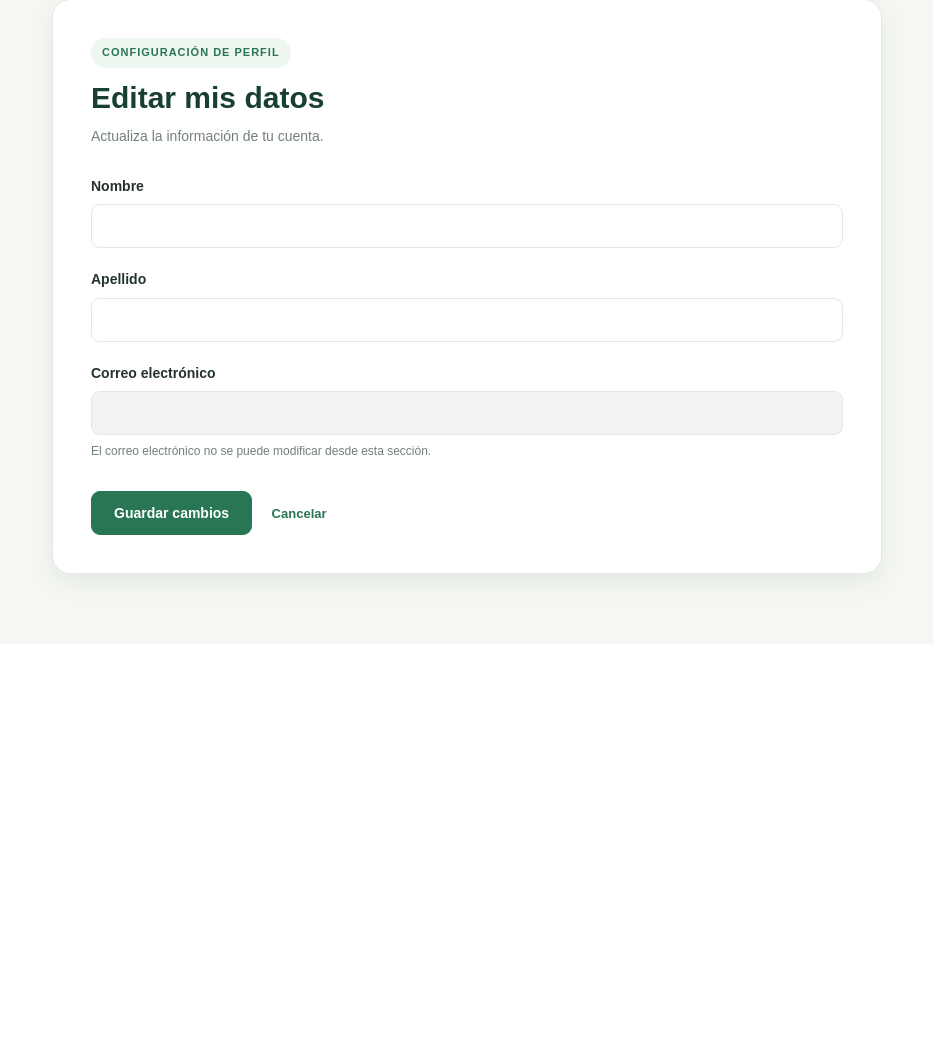
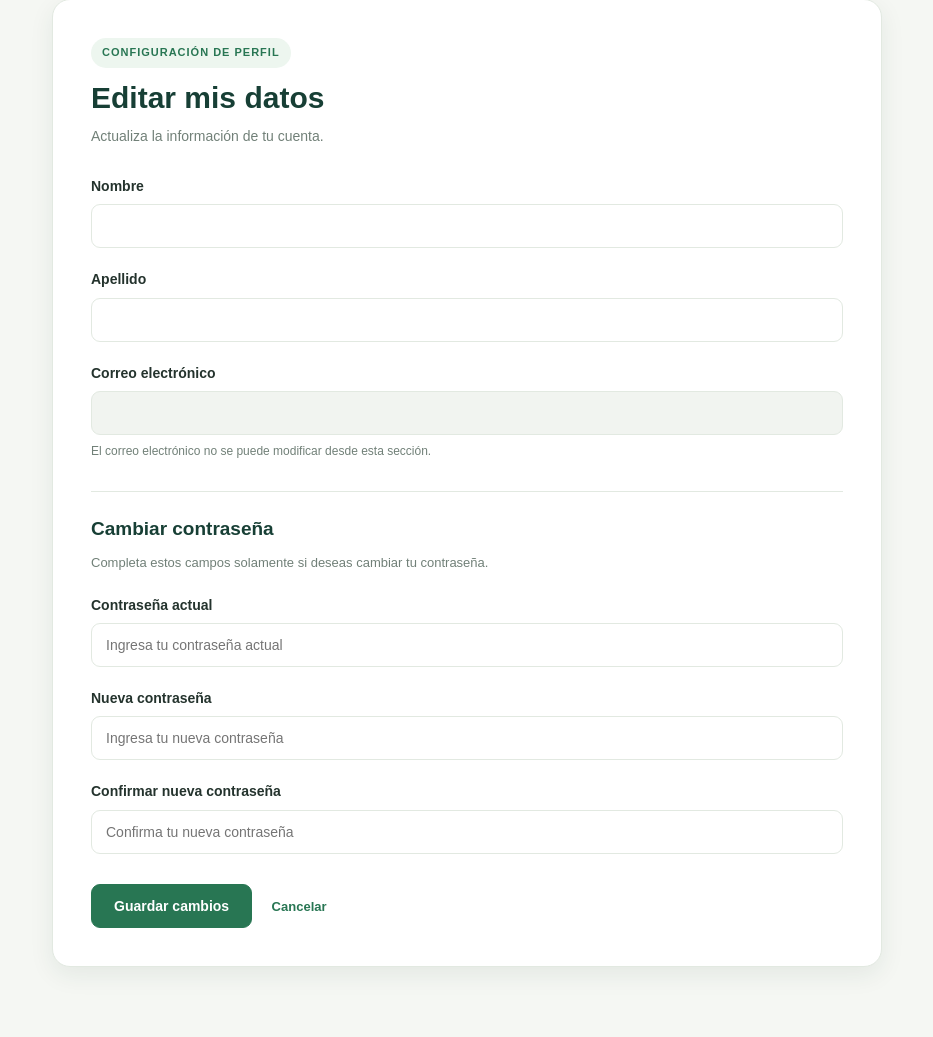
Before and after one commit to basto115/Pagina-Pricey, a Django app: page /mi-cuenta/editar/ in a window 1280 px wide. Shown: the part 159-1196 px from the top of the page, without its empty margins (173-1106 px from the left). Before the commit the page ends 761 px from the top, so only its background shows below. Run offline with Django 5.2, Linux system fonts and the light colour scheme; a user stored in the database is signed in.

Commit message:
cambio de contraseña y correos muehehe
(aun no le hago el css)

```diff
--- a/farmacia/static/farmacia/css/estilo.css
+++ b/farmacia/static/farmacia/css/estilo.css
@@ -1905,3 +1905,22 @@ button.btn-eliminar:hover {
     color: var(--texto-secundario);
     font-weight: 600;
 }
+
+.cuenta-separador {
+    margin-top: 30px;
+    margin-bottom: 20px;
+    padding-top: 22px;
+    border-top: 1px solid var(--borde);
+}
+
+.cuenta-separador h2 {
+    color: var(--verde-oscuro);
+    font-size: 19px;
+    margin-bottom: 8px;
+}
+
+.cuenta-separador p {
+    color: var(--texto-secundario);
+    font-size: 13px;
+    margin-bottom: 18px;
+}
--- a/farmacia/templates/editar_cuenta.html
+++ b/farmacia/templates/editar_cuenta.html
@@ -79,6 +79,44 @@
                     <small>El correo electrónico no se puede modificar desde esta sección.</small>
                 </div>
 
+                <div class="cuenta-separador">
+                    <h2>Cambiar contraseña</h2>
+                    <p>Completa estos campos solamente si deseas cambiar tu contraseña.</p>
+                </div>
+
+                <div class="cuenta-campo">
+                    <label for="password_actual">Contraseña actual</label>
+                    <input
+                        type="password"
+                        id="password_actual"
+                        name="password_actual"
+                        placeholder="Ingresa tu contraseña actual"
+                        autocomplete="current-password"
+                    >
+                </div>
+
+                <div class="cuenta-campo">
+                    <label for="nueva_password">Nueva contraseña</label>
+                    <input
+                        type="password"
+                        id="nueva_password"
+                        name="nueva_password"
+                        placeholder="Ingresa tu nueva contraseña"
+                        autocomplete="new-password"
+                    >
+                </div>
+
+                <div class="cuenta-campo">
+                    <label for="confirmar_password">Confirmar nueva contraseña</label>
+                    <input
+                        type="password"
+                        id="confirmar_password"
+                        name="confirmar_password"
+                        placeholder="Confirma tu nueva contraseña"
+                        autocomplete="new-password"
+                    >
+                </div>
+
                 <button type="submit" class="cuenta-boton">
                     Guardar cambios
                 </button>
--- /dev/null
+++ b/farmacia/templates/farmacia/password_reset_subject.txt
@@ -0,0 +1 @@
+password_reset_subject.txt
--- a/farmacia/templates/login.html
+++ b/farmacia/templates/login.html
@@ -83,6 +83,10 @@
                     >
                 </div>
 
+                <a href="{% url 'password_reset' %}">
+                    ¿Olvidaste tu contraseña?
+                </a>
+
                 <button type="submit" class="auth-boton">
                     Iniciar sesión
                 </button>
--- a/farmacia/urls.py
+++ b/farmacia/urls.py
@@ -1,5 +1,6 @@
 
 from django.urls import path
+from django.contrib.auth import views as auth_views
 from . import views
 
 
@@ -10,6 +11,41 @@ urlpatterns = [
     path('logout/', views.cerrar_sesion, name='logout'),
     path('mi-cuenta/', views.mi_cuenta, name='mi_cuenta'),
     path('mi-cuenta/editar/', views.editar_cuenta, name='editar_cuenta'),
+
+
+    # Recuperación de contraseña
+    path(
+        'recuperar-contrasena/',
+        auth_views.PasswordResetView.as_view(
+            template_name='farmacia/password_reset.html',
+            email_template_name='farmacia/password_reset_email.html',
+            subject_template_name='farmacia/password_reset_subject.txt',
+            success_url='/recuperar-contrasena/enviado/'
+        ),
+        name='password_reset'
+    ),
+    path(
+        'recuperar-contrasena/enviado/',
+        auth_views.PasswordResetDoneView.as_view(
+            template_name='farmacia/password_reset_done.html'
+        ),
+        name='password_reset_done'
+    ),
+    path(
+        'restablecer-contrasena/<uidb64>/<token>/',
+        auth_views.PasswordResetConfirmView.as_view(
+            template_name='farmacia/password_reset_confirm.html',
+            success_url='/restablecer-contrasena/completado/'
+        ),
+        name='password_reset_confirm'
+    ),
+    path(
+        'restablecer-contrasena/completado/',
+        auth_views.PasswordResetCompleteView.as_view(
+            template_name='farmacia/password_reset_complete.html'
+        ),
+        name='password_reset_complete'
+    ),
 
     path(
         'medicamento/<int:medicamento_id>/',
@@ -42,7 +78,5 @@ urlpatterns = [
          name='modificar_cantidad_lista'),
     path('mi-lista/eliminar/<int:producto_id>/', views.eliminar_de_lista, name='eliminar_de_lista'),
     path('mi-lista/planificar-ruta/', views.planificar_ruta, name='planificar_ruta'),
-    path('mi-cuenta/', views.mi_cuenta, name='mi_cuenta'),
-    path('mi-cuenta/editar/', views.editar_cuenta, name='editar_cuenta'),
 
 ]
--- a/farmacia/views.py
+++ b/farmacia/views.py
@@ -9,6 +9,9 @@ from django.core.validators import validate_email
 import re
 import unicodedata
 import pytesseract
+
+from django.contrib.auth import update_session_auth_hash
+from django.core.exceptions import ValidationError
 
 from PIL import Image, UnidentifiedImageError, ImageOps, ImageFilter
 from django.conf import settings
@@ -1196,9 +1199,55 @@ def editar_cuenta(request):
         nombre = request.POST.get("nombre", "").strip()
         apellido = request.POST.get("apellido", "").strip()
 
+        password_actual = request.POST.get("password_actual", "")
+        nueva_password = request.POST.get("nueva_password", "")
+        confirmar_password = request.POST.get("confirmar_password", "")
+
         if not nombre:
             messages.error(request, "El nombre no puede estar vacío.")
-            return redirect("editar_cuenta")
+            return render(request, 'editar_cuenta.html')
+
+        # Comprobar si quiere cambiar la contraseña
+        quiere_cambiar_password = any([
+            password_actual,
+            nueva_password,
+            confirmar_password
+        ])
+
+        if quiere_cambiar_password:
+
+            if not all([
+                password_actual,
+                nueva_password,
+                confirmar_password
+            ]):
+                messages.error(
+                    request,
+                    "Debes completar los tres campos de contraseña."
+                )
+                return render(request, 'editar_cuenta.html')
+
+            if not request.user.check_password(password_actual):
+                messages.error(request, "La contraseña actual es incorrecta.")
+                return render(request, 'editar_cuenta.html')
+
+            if nueva_password != confirmar_password:
+                messages.error(request, "Las nuevas contraseñas no coinciden.")
+                return render(request, 'editar_cuenta.html')
+
+            try:
+                validate_password(nueva_password, user=request.user)
+            except ValidationError as errores:
+                for error in errores:
+                    messages.error(request, error)
+                return render(request, 'editar_cuenta.html')
+
+            request.user.set_password(nueva_password)
+            request.user.save()
+
+
+            # Mantener la sesión iniciada después del cambio
+            update_session_auth_hash(request, request.user)
 
         request.user.first_name = nombre
         request.user.last_name = apellido
```
Also changed, not shown: config/settings.py (+9 -0 lines), farmacia/templates/farmacia/password_reset.html (added, +36 -0 lines), farmacia/templates/farmacia/password_reset_complete.html (added, +23 -0 lines), farmacia/templates/farmacia/password_reset_confirm.html (added, +47 -0 lines), farmacia/templates/farmacia/password_reset_done.html (added, +27 -0 lines), farmacia/templates/farmacia/password_reset_email.html (added, +13 -0 lines).
